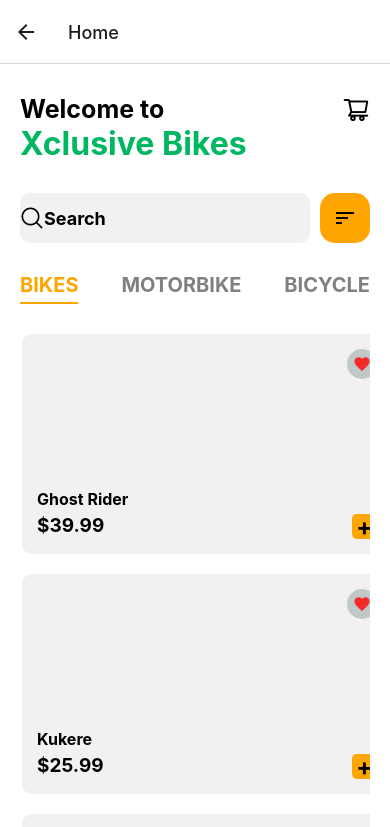
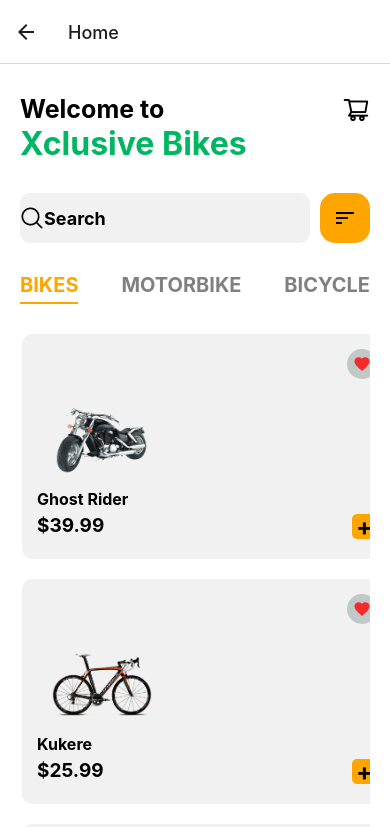
Before and after one commit to KamileSeidu/Xclusive_Bikes, a React Native app: screen /Home in a window 390 px wide. Shown: the top 827 px of the page. Built offline with nearby package versions, Linux system fonts and the light colour scheme.

Commit message:
fixed images not showing

```diff
--- a/screens/DetailsScreen.js
+++ b/screens/DetailsScreen.js
@@ -1,12 +1,36 @@
 import React from 'react';
-import {View, Text, SafeAreaView} from 'react-native'
+import {View, Text, SafeAreaView, TouchableOpacity, Image, StyleSheet} from 'react-native'
+import { AntDesign } from '@expo/vector-icons';
+import COLORS from '../consts/colors';
+import bikes from '../consts/bikes';
 
 function DetailsScreen({navigation, route}) {
     const bike = route.params;
     return (
-          <SafeAreaView style={{flex: 1, backgroundColor: 'COLORS.white'}}></SafeAreaView>
+          <SafeAreaView style={{flex: 1, backgroundColor: 'COLORS.white'}}>
+              <TouchableOpacity style={styles.header}>
+              <AntDesign name="shoppingcart" size={28} color="black" />
+              </TouchableOpacity>
+              <View style={styles.imageContainer}>
+                  <Image source={bike.img} style={{resizeMode: 'contain', flex: 1,}}/>
+              </View>
+          </SafeAreaView>
 
     );
 }
+const styles = StyleSheet.create({
+    header: {
+        paddingHorizontal: 20,
+        marginTop: 20,
+       alignItems: 'flex-end'
 
+    },
+
+    imageContainer: {
+        flex: 0.45,
+        marginTop: 20,
+        justifyContent: 'center',
+        alignItems: 'center',
+    }
+})
 export default DetailsScreen;
--- a/screens/Home.js
+++ b/screens/Home.js
@@ -38,8 +38,9 @@ export default function Home(params) {
     const Card = ({bike}) => {
        return (
             <TouchableOpacity
+                activeOpacity={0.8}
                 onPress={() => {
-                navigation.navigate("DetailsScreen");}}
+                navigation.navigate("DetailsScreen", bike);}}
                 >
             <View style = {styles.card}>
         <View style={{alignItems: 'flex-end'}}>
@@ -47,8 +48,8 @@ export default function Home(params) {
                 {{width: 30,
                     height: 30,
                     borderRadius: 15,
+                    justifyContent: 'center',
                     alignItems: 'center',
-                 justifyContent: 'center',
                     backgroundColor: bike.like
                  ? 'rgba(2, 42, 42, 0.2)'
                  : 'rgba(0,0,0,0.2)',}}>
@@ -60,8 +61,9 @@ export default function Home(params) {
             </View>
             <View style={{height: 100, alighItems: 'center'}}>
                 <Image
-                    style={{flex: 1, resizeMode: 'contain'}}
                     source={bike.img}
+                    style={{resizeMode: 'contain', width: 100,
+                    height: 100, marginLeft: 15, marginTop: 10,}}
                 />
         </View>
                 <Text
@@ -179,7 +181,7 @@ const styles = StyleSheet.create({
       borderColor: 'orange',
   },
   card: {
-      //height: 225,
+      height: 225,
       backgroundColor: COLORS.light,
       width,
       marginHorizontal: 2,
```
Lines whose indentation alone changed are shown as unchanged.
